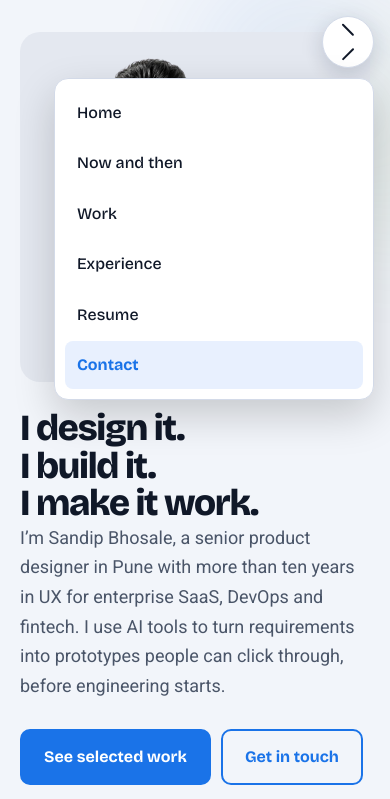
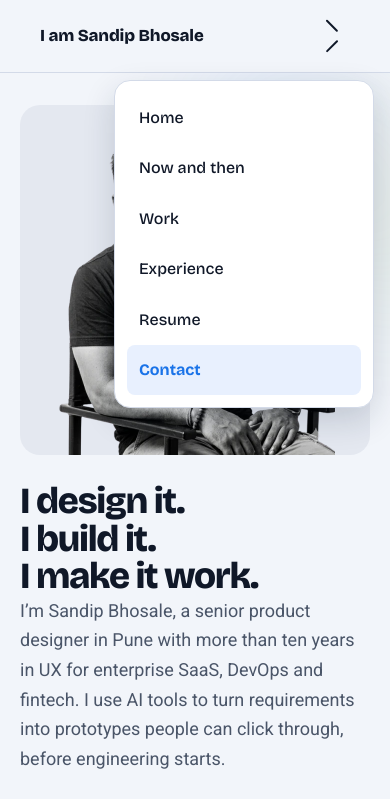
Before and after one commit to sandipbhosale/portfolio, a plain HTML site: page index.html in a window 390 px wide. Both pictures are taken after a click on the button "Open navigation menu". Shown: the top 799 px of the page. Drawn offline with nearby package versions, Linux system fonts and the light colour scheme.

Commit message:
Implement mobile header and floating menu states

```diff
--- a/styles.css
+++ b/styles.css
@@ -874,3 +874,119 @@ h1 .hero-dot { color: inherit; }
     z-index: 2002;
   }
 }
+
+
+/* Mobile header: full-width bar at page top, floating menu only after scrolling. */
+@media (max-width: 760px) {
+  .site-head {
+    position: relative !important;
+    top: auto !important;
+    height: auto !important;
+    overflow: visible !important;
+    background: var(--bg) !important;
+    border-bottom: 1px solid var(--line) !important;
+    z-index: 50 !important;
+    pointer-events: auto !important;
+  }
+  .site-head > .wrap,
+  .site-head .top,
+  .site-head .hdr-r {
+    height: auto !important;
+    min-height: 0 !important;
+    overflow: visible !important;
+  }
+  .site-head .top {
+    display: flex !important;
+    flex-wrap: nowrap !important;
+    align-items: center !important;
+    justify-content: space-between !important;
+    gap: 12px !important;
+    padding: 14px 20px !important;
+  }
+  .site-head .brand {
+    display: block !important;
+    min-width: 0;
+    font-size: 1.05rem;
+    white-space: nowrap;
+  }
+  .site-head .hdr-r {
+    display: flex !important;
+    flex: 0 0 auto !important;
+    width: auto !important;
+    margin: 0 !important;
+    gap: 0 !important;
+    pointer-events: auto !important;
+  }
+  .site-head .theme-btn { display: none !important; }
+  .site-head .nav { display: none !important; }
+  .site-head .menu-btn {
+    position: relative !important;
+    inset: auto !important;
+    z-index: 1 !important;
+    display: grid !important;
+    place-items: center !important;
+    width: 44px !important;
+    height: 44px !important;
+    min-width: 44px !important;
+    min-height: 44px !important;
+    padding: 0 !important;
+    border: 0 !important;
+    border-radius: 0 !important;
+    background: transparent !important;
+    box-shadow: none !important;
+    color: var(--ink) !important;
+    pointer-events: auto !important;
+  }
+  .site-head .hdr-r.menu-open .nav {
+    display: flex !important;
+    position: absolute !important;
+    top: calc(100% + 8px) !important;
+    right: 16px !important;
+    width: min(260px, calc(100vw - 32px)) !important;
+    flex-direction: column !important;
+    align-items: stretch !important;
+    gap: 0 !important;
+    padding: 12px !important;
+    border: 1px solid var(--line) !important;
+    border-radius: 16px !important;
+    background: var(--surface) !important;
+    box-shadow: 0 12px 32px rgba(20,35,60,.16) !important;
+  }
+  .site-head .hdr-r.menu-open .nav a {
+    display: block !important;
+    margin: 0 !important;
+    padding: 12px !important;
+    border: 0 !important;
+  }
+
+  body.mobile-menu-scrolled .site-head {
+    background: transparent !important;
+    border: 0 !important;
+    pointer-events: none !important;
+  }
+  body.mobile-menu-scrolled .site-head .top {
+    padding: 0 !important;
+  }
+  body.mobile-menu-scrolled .site-head .brand { visibility: hidden !important; }
+  body.mobile-menu-scrolled .site-head .menu-btn {
+    position: fixed !important;
+    top: calc(env(safe-area-inset-top, 0px) + 16px) !important;
+    right: 16px !important;
+    z-index: 3000 !important;
+    width: 52px !important;
+    height: 52px !important;
+    min-width: 52px !important;
+    min-height: 52px !important;
+    border: 1px solid var(--line) !important;
+    border-radius: 50% !important;
+    background: var(--surface) !important;
+    box-shadow: 0 6px 22px rgba(20,35,60,.18) !important;
+    pointer-events: auto !important;
+  }
+  body.mobile-menu-scrolled .site-head .hdr-r.menu-open .nav {
+    position: fixed !important;
+    top: calc(env(safe-area-inset-top, 0px) + 78px) !important;
+    right: 16px !important;
+    z-index: 3001 !important;
+  }
+}
```
